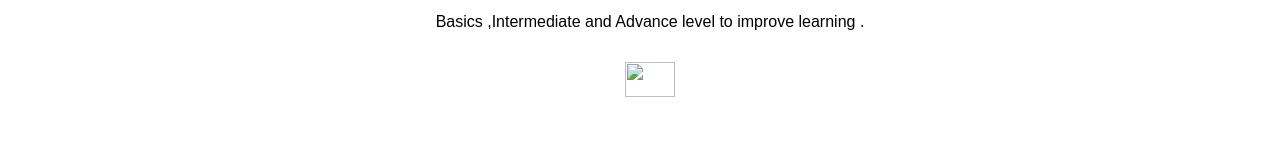
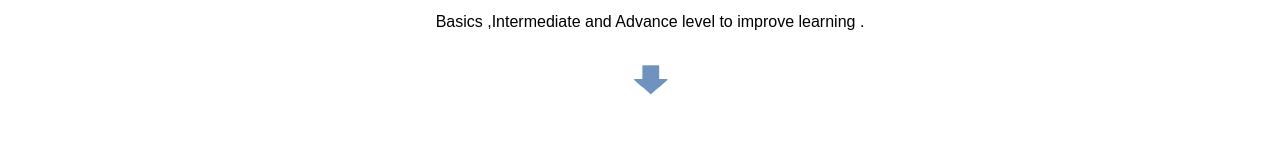
Before and after one commit to Ksrgeeks/JS-Code-Editor, a plain HTML site: page index.html in a window 1280 px wide. Shown: the part 196-348 px from the top of the page. Drawn offline with Linux system fonts and the light colour scheme; the site is published under a folder, as on GitHub Pages, so addresses that start at the root find nothing.

Commit message:
Update index.html

```diff
--- a/index.html
+++ b/index.html
@@ -33,7 +33,7 @@
   <h1>Welcome to JavaScriptians Academy !</h1>
   <p>Learn Web Development with HTML , CSS and JavaScript .</p>
   <p>Basics ,Intermediate and Advance level to improve learning .</p>
- <a href="#1"> <img src="/DownArrow.png" width="50px" height="35px"> </a>
+ <a href="#1"> <img src="DownArrow.png" width="50px" height="35px"> </a>
 </div>
 
 <div id="1">
```
